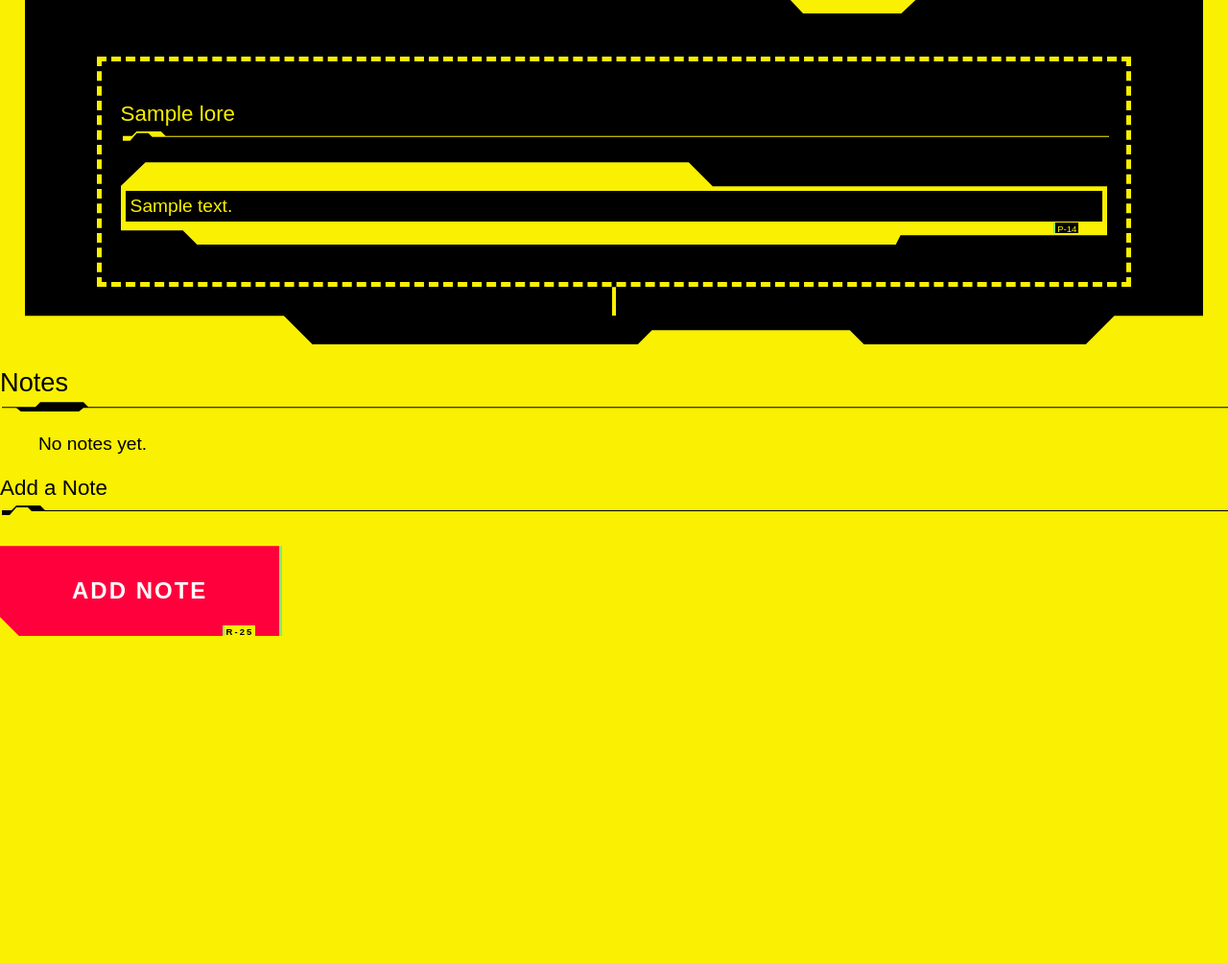
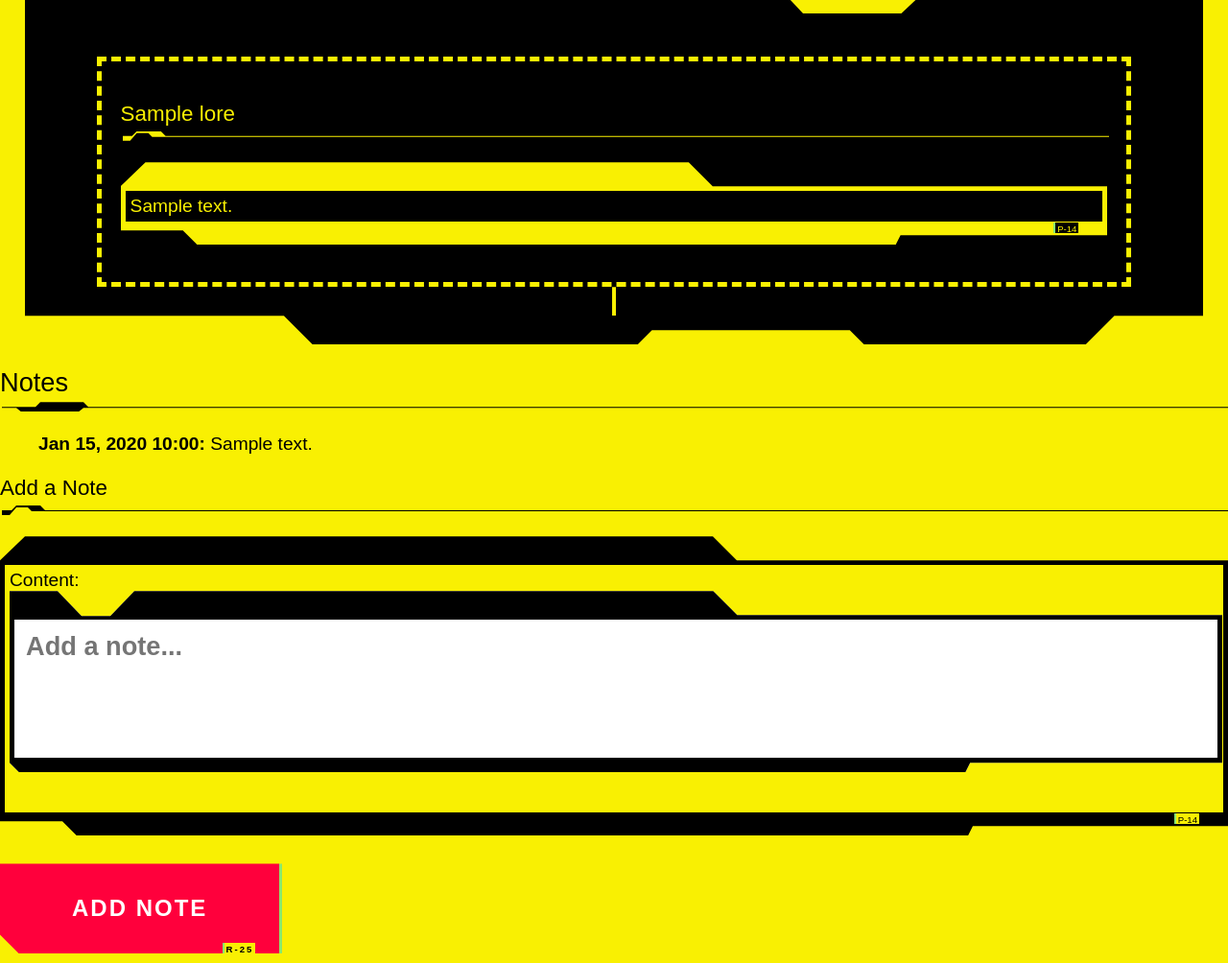
Before and after one commit to arentij/cp2104, a Django app: a page that uses character/templates/character_page.html in a window 1280 px wide. Shown: the part 274-1278 px from the top of the page at 96% size. Before the commit the page ends 937 px from the top, so only its background shows below. Run offline with Django 5.2, Linux system fonts and the light colour scheme; a user stored in the database is signed in; tables that the repository leaves empty hold one stand-in row (values such as "Sample post").

Commit message:
fix notes not being displayed

```diff
--- a/character/templates/character_page.html
+++ b/character/templates/character_page.html
@@ -45,8 +45,8 @@
             {% endfor %}
         </ul>
 
-        <h3 class=""cyberpunk">Add a Note</h3>
-        <form method="post" class="cyberpunk">
+        <h3 class="cyberpunk">Add a Note</h3>
+        <form method="post" style="cyberpunk">
             {% csrf_token %}
             {{ note_form.as_p }}
             <button type="submit" class="cyberpunk">Add Note</button>
@@ -55,9 +55,9 @@
     {% else %}
     <div class="cyberpunk">
         <div class="boxtree">
-        <div class="pending children0 width1" style="--pending-text: 'FORBIDDEN';">
-        <h2 class="cyberpunk">Notes</h2>
-        </div>
+            <div class="pending children0 width1" style="--pending-text: 'FORBIDDEN';">
+                <h2 class="cyberpunk">Notes</h2>
+            </div>
         </div>
     </div>
     {% endif %}
--- a/character/views.py
+++ b/character/views.py
@@ -29,16 +29,30 @@ def character_page(request, short_name):
     else:
         visible_lore = Lore.objects.none()
 
+    # Handle note form
+    if request.method == 'POST':
+        note_form = CharacterNoteForm(request.POST)
+        if note_form.is_valid():
+            note = note_form.save(commit=False)
+            note.character = character
+            note.user = request.user
+            note.save()
+            messages.success(request, "Your note was added!")
+            return redirect('character_page', short_name=short_name)
+    else:
+        note_form = CharacterNoteForm()
+
     # Determine if notes should be shown
     show_notes = request.user in character.users.all()
+    notes = character.notes.filter(user=request.user).order_by('-created_at') if show_notes else None
 
     context = {
         'character': character,
         'visible_lore': visible_lore,
-        'show_notes': show_notes
+        'show_notes': show_notes,
+        'notes': notes,
+        'note_form': note_form,
     }
-
-    return render(request, 'character_page.html', context)
 
     return render(request, 'character_page.html', context)
 
```
